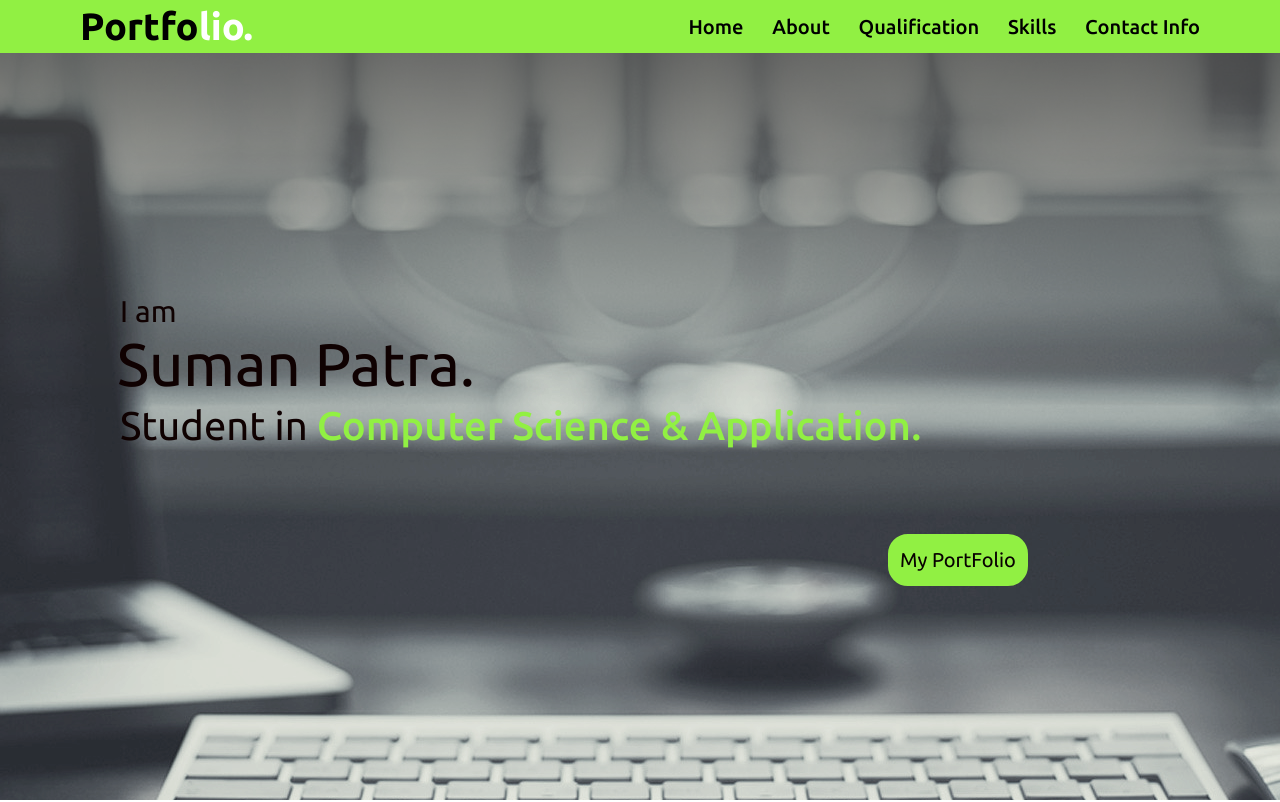
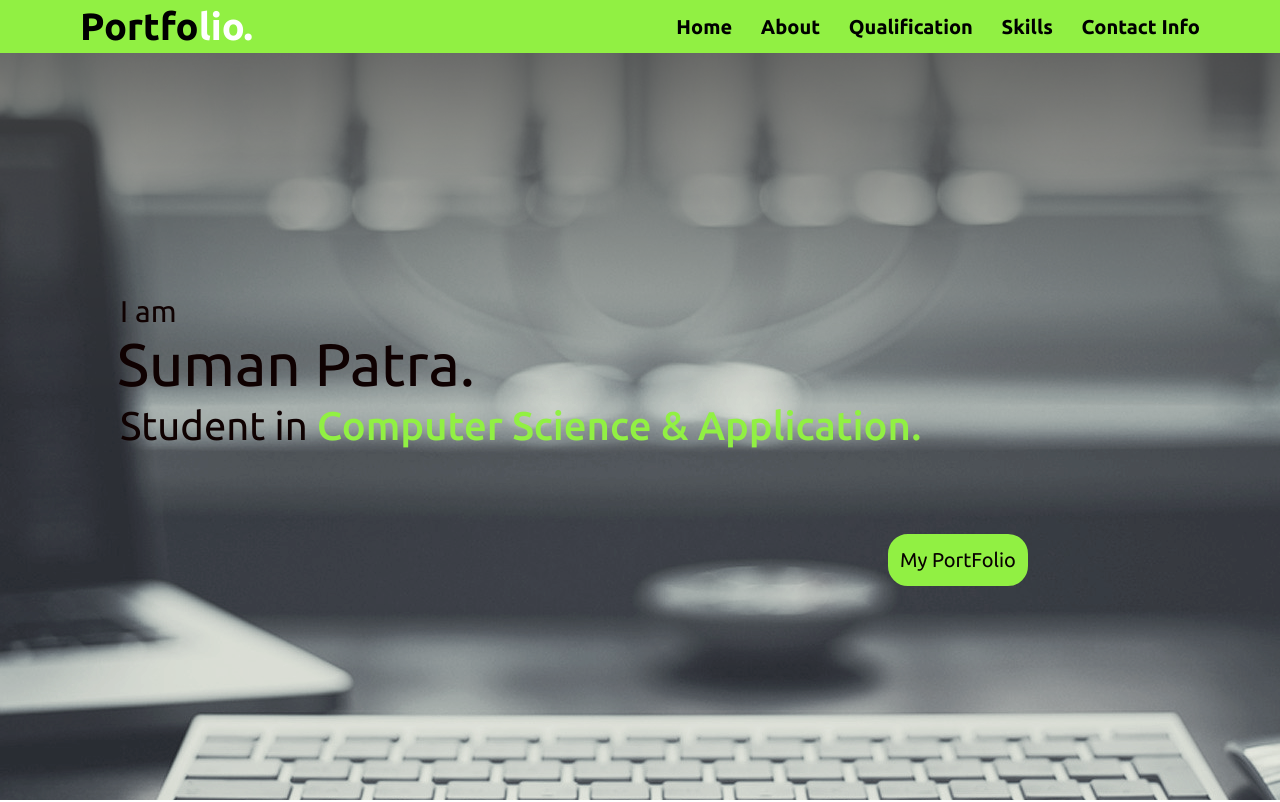
Before and after one commit to sumanpatra123/Portfolio, a plain HTML site: page index.html in a window 1280 px wide. Shown: the top 802 px of the page. Drawn offline with nearby package versions, Linux system fonts and the light colour scheme; a script that the page names is missing.

Commit message:
Add files via upload

```diff
--- a/cv.css
+++ b/cv.css
@@ -8,6 +8,7 @@
 }
 
 .max-width {
+    max-width: 1300px;
     padding: 0 80px;
     margin: auto;
 }
@@ -45,6 +46,7 @@
 
 .navbar .menu li {
     display: inline-block;
+
 }
 
 .navbar .sticky .logo a span {
@@ -54,15 +56,16 @@
 .navbar .menu li a{
     color: black;
     font-size: 20px;
-    font-weight: 500;
+    font-weight: 600;
     margin-left: 25px;
+
 }
 
 .navbar .menu li a:hover {
     color: rgb(245, 244, 244);
 }
 .menuIcon{
-    height: 30px;
+    height: 20px;
     width: 30px;
     cursor: pointer;
     display: none;
@@ -125,10 +128,7 @@ section {
     padding: 100px 0;
 }
 
-.about,
-.qualification,
-.skill,
-.contact {
+.about, .qualification, .skill, .contact{
     font-family: 'Poppins', sans-serif;
 }
 
```
